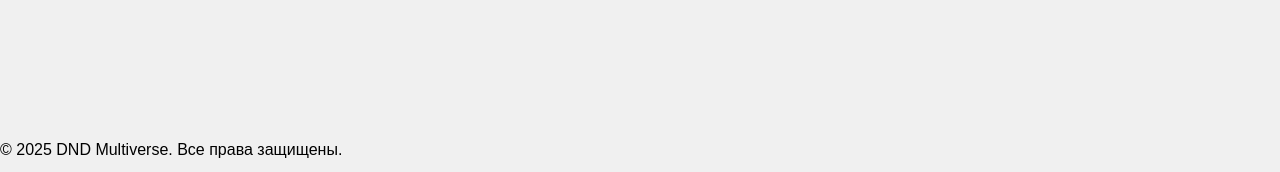
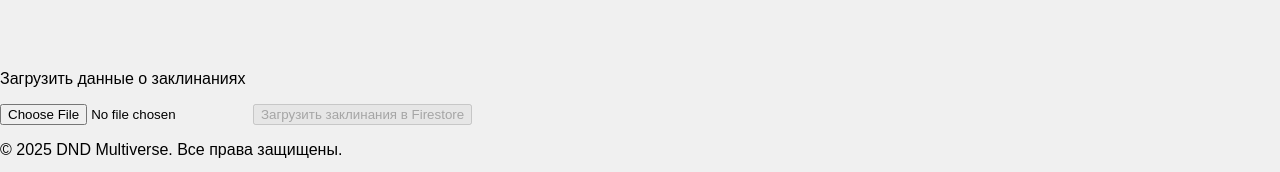
Before and after one commit to Sliver1367/dnd_multiverse, a React (Create React App) app: page / in a window 1280 px wide. Shown: the part 625-797 px from the top of the page. Built offline with nearby package versions, Linux system fonts and the light colour scheme; no server answers; the HTML template or start-up script is replaced by a standard one.

Commit message:
spells download

```diff
--- a/src/components/Footer/Footer.jsx
+++ b/src/components/Footer/Footer.jsx
@@ -1,8 +1,9 @@
 import React from "react";
-
+import BD from "../BDDataUploader/BDDataUploader"
 const Footer = () => {
   return (
     <footer className="footer">
+      <BD/>
       <p>© 2025 DND Multiverse. Все права защищены.</p>
     </footer>
   );
```
